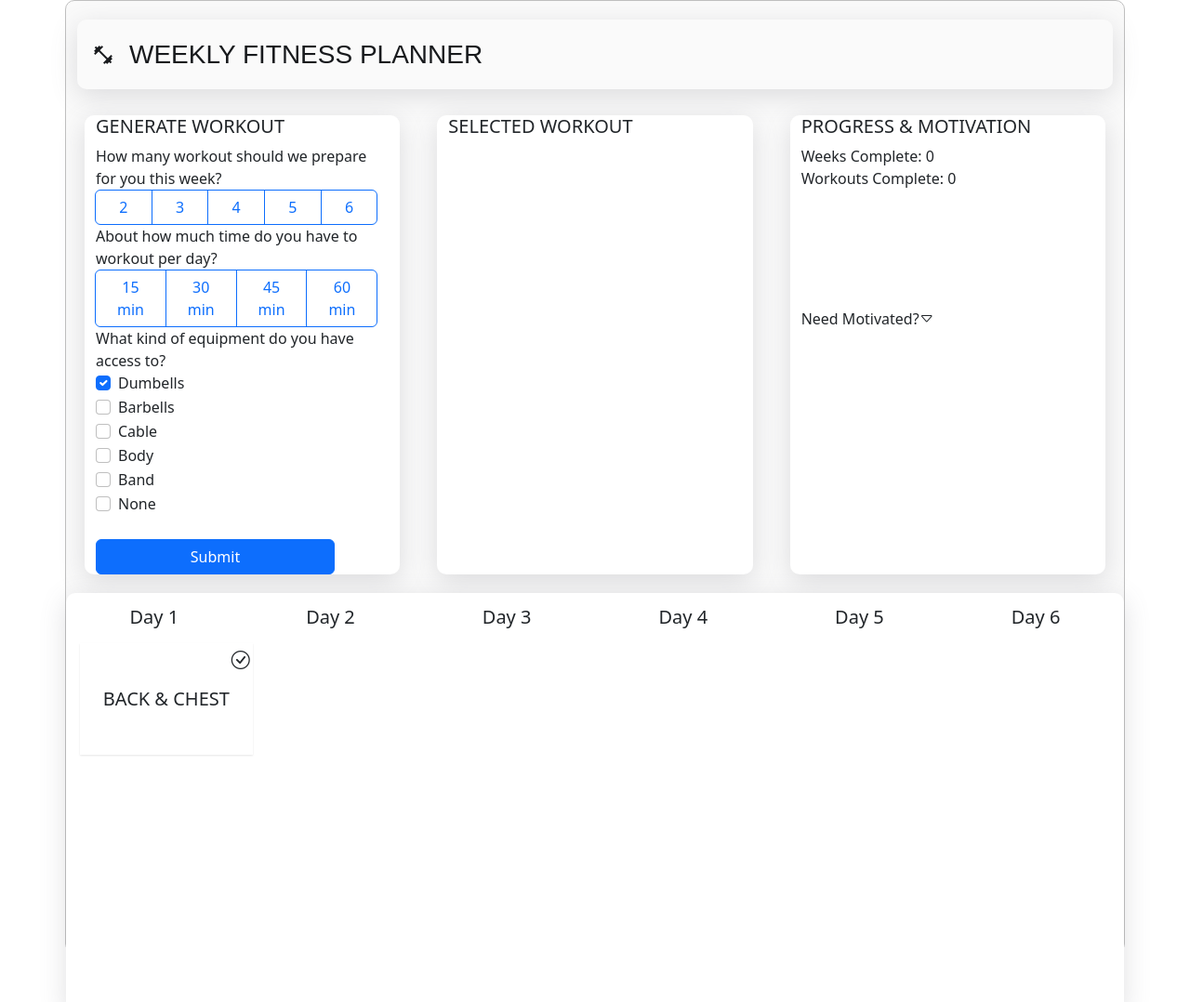
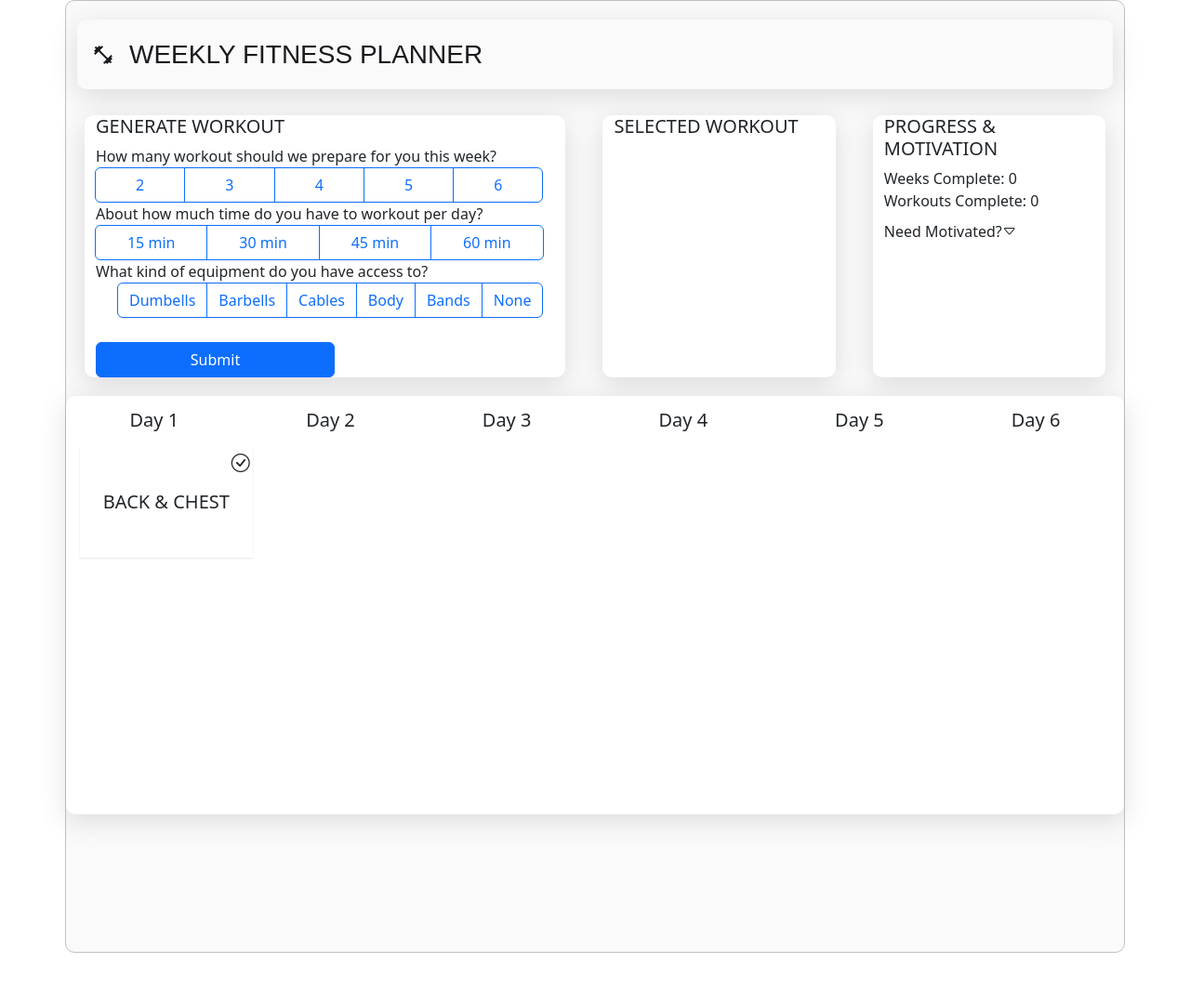
Before and after one commit to kpgh46/fitness-dashboard, a website built with webpack: page dist/index.html in a window 1280 px wide. Shown: the top 1078 px of the page at 93% size. After the commit the page ends 1025 px from the top, so only its background shows below. Built offline with nearby package versions, Linux system fonts and the light colour scheme.

Commit message:
updated checkboxes

```diff
--- a/dist/index.html
+++ b/dist/index.html
@@ -57,40 +57,25 @@
 
                             <div>What kind of equipment do you have access to?</div>
                             <div class="form-check">
-                                <input class="form-check-input" type="checkbox" value="dumbbell" id="flexCheckDefault" name = "equipment" checked>
-                                <label class="form-check-label" for="flexCheckDefault">
-                                  Dumbells
-                                </label>
+                              <div class="btn-group" role="group" aria-label="Basic checkbox toggle button group">
+                                <input type="checkbox" class="btn-check" id="dumbbells" autocomplete="off" name = "equipment" value = "dumbbell">
+                                <label class="btn btn-outline-primary" for="dumbbells">Dumbells</label>
+
+                                <input type="checkbox" class="btn-check" id="barbells" autocomplete="off" name = "equipment" value = "barbell">
+                                <label class="btn btn-outline-primary" for="barbells">Barbells</label>
+
+                                <input type="checkbox" class="btn-check" id="cable" autocomplete="off" name = "equipment" value = "cable">
+                                <label class="btn btn-outline-primary" for="cable">Cables</label>
+
+                                <input type="checkbox" class="btn-check" id="body" autocomplete="off" name = "equipment" value = "body weight">
+                                <label class="btn btn-outline-primary" for="body">Body</label>
+
+                                <input type="checkbox" class="btn-check" id="band" autocomplete="off" name = "equipment" value = "band">
+                                <label class="btn btn-outline-primary" for="band">Bands</label>
+
+                                <input type="checkbox" class="btn-check" id="none" autocomplete="off" name = "equipment" value = "none">
+                                <label class="btn btn-outline-primary" for="none">None</label>
                               </div>
-                              <div class="form-check">
-                                <input class="form-check-input" type="checkbox" value="barbell" id="flexCheckChecked" name = "equipment">
-                                <label class="form-check-label" for="flexCheckChecked">
-                                  Barbells
-                                </label>
-                              </div>
-                              <div class="form-check">
-                                <input class="form-check-input" type="checkbox" value="cable" id="flexCheckChecked" name = "equipment">
-                                <label class="form-check-label" for="flexCheckChecked">
-                                  Cable
-                                </label>
-                              </div>
-                              <div class="form-check">
-                                <input class="form-check-input" type="checkbox" value="body weight" id="flexCheckChecked" name = "equipment">
-                                <label class="form-check-label" for="flexCheckChecked">
-                                  Body
-                                </label>
-                              </div>
-                              <div class="form-check">
-                                <input class="form-check-input" type="checkbox" value="band" id="flexCheckChecked" name = "equipment">
-                                <label class="form-check-label" for="flexCheckChecked">
-                                  Band
-                                </label>
-                              </div>
-                              <div class="form-check">
-                                <input class="form-check-input" type="checkbox" value="none" id="flexCheckChecked" name = "equipment">
-                                <label class="form-check-label" for="flexCheckChecked">
-                                  None
-                                </label>
                               </div>
                               <br>
                         <input class="btn btn-primary" style = "background-color:FF5349" value="Submit" id = "submit-workout">
```
